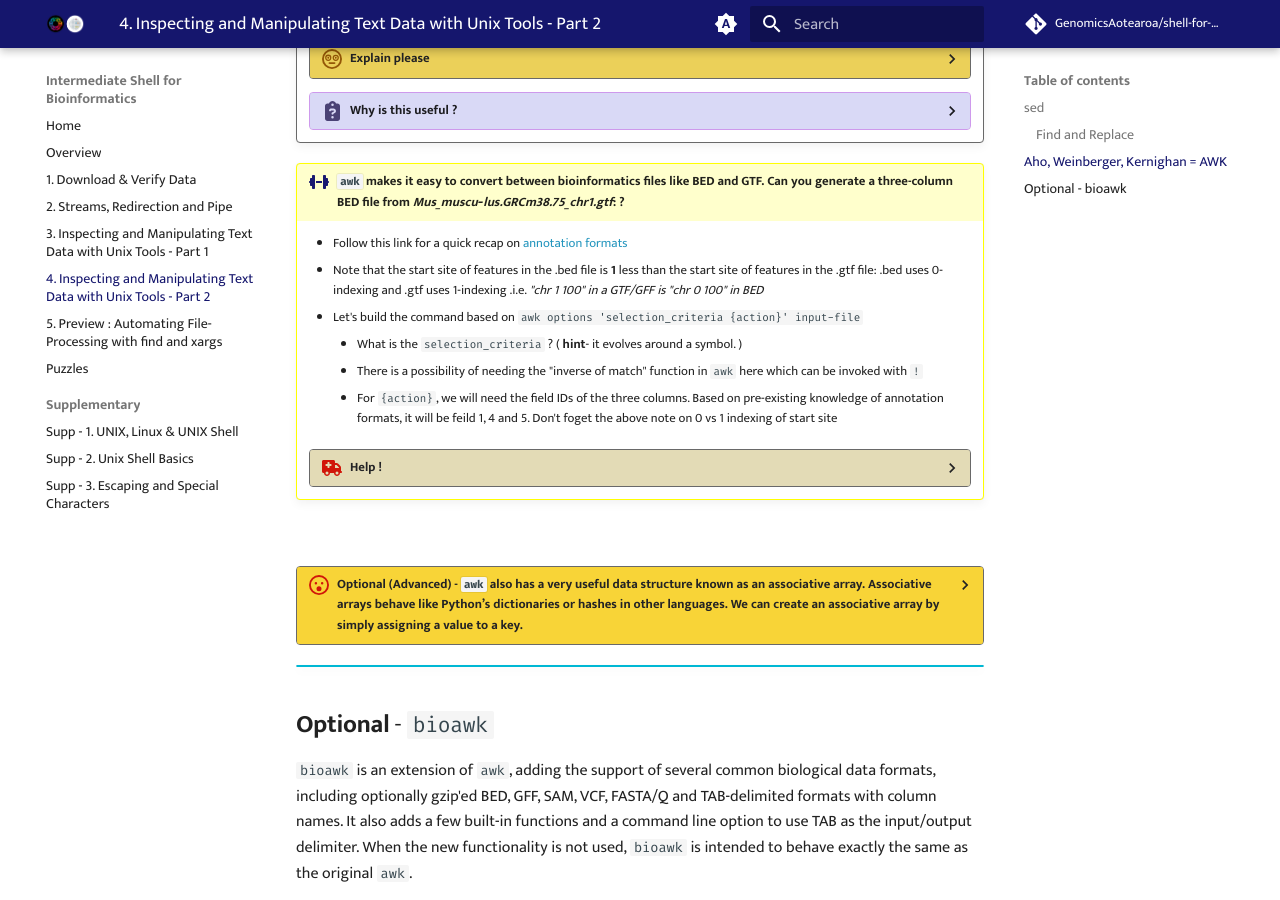
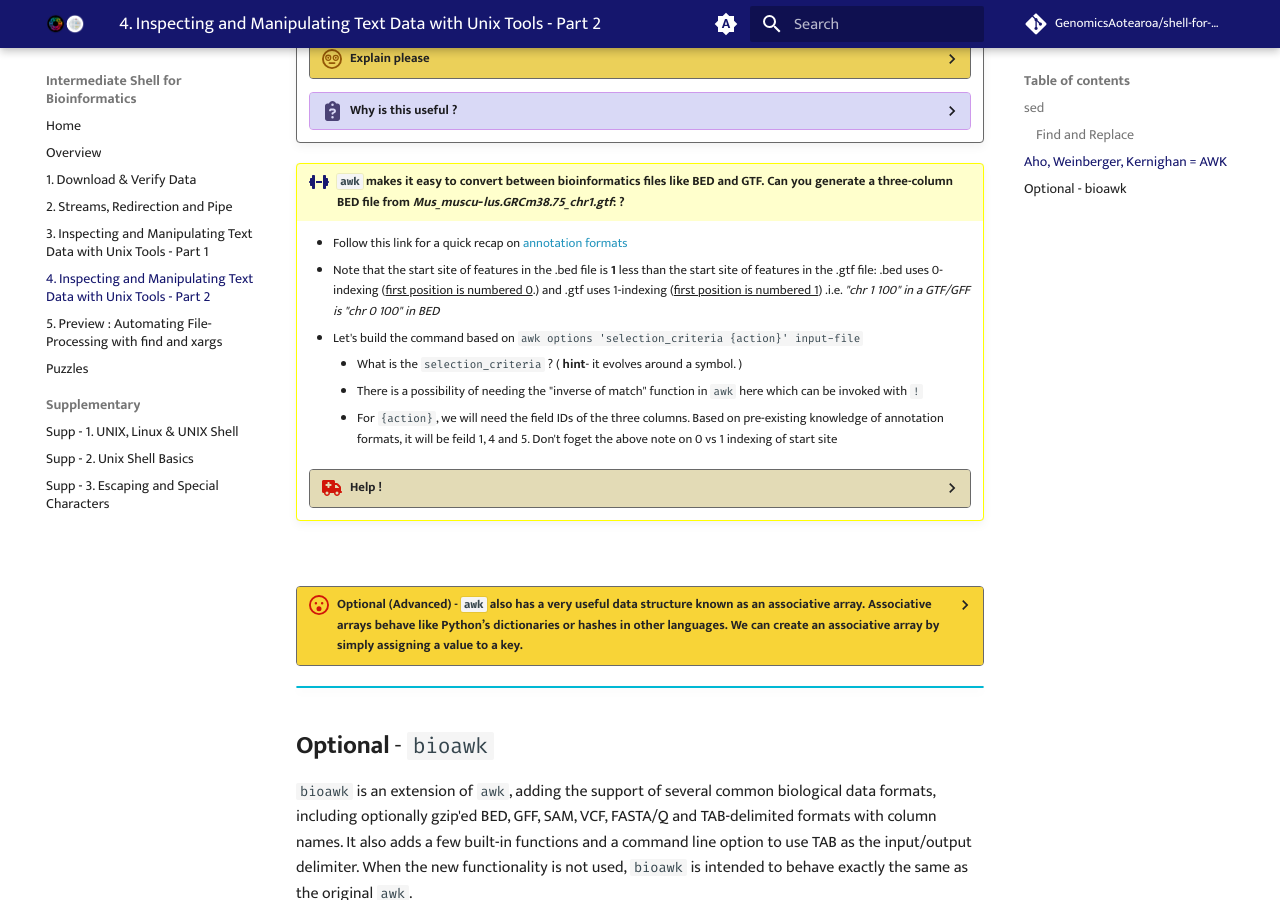
Before and after one commit to GenomicsAotearoa/shell-for-bioinformatics, an MkDocs documentation site: the page built from docs/5_inspectmanipulate2.md, in a window 1280 px wide and 900 px high, scrolled down 8306 px. Built offline with MkDocs 1.6.1 and Material for MkDocs 9.7.7, drawn with Linux system fonts in a browser that asks for light colours; comment, search, counter and statistics services are not loaded.

Commit message:
add comment on 0 vs 1 indexing

```diff
--- a/docs/5_inspectmanipulate2.md
+++ b/docs/5_inspectmanipulate2.md
@@ -509,7 +509,7 @@ We can also chain patterns, by using logical operators `&&` (AND), `||` (OR), an
 !!! dumbbell "`awk` makes it easy to convert between bioinformatics files like BED and GTF. Can you generate a three-column BED file from ***Mus_muscu‐lus.GRCm38.75_chr1.gtf***: ?"
 
     * Follow this link for a quick recap on [annotation formats](https://tag.readthedocs.io/en/stable/formats.html#:~:text=BED%20allows%20for%20a%20single,by%20ID%20and%20Parent%20attributes)
-    * Note that the start site of features in the .bed file is **1** less than the start site of features in the .gtf file: .bed uses 0-indexing and .gtf uses 1-indexing  .i.e. *"chr 1 100" in a GTF/GFF is "chr 0 100" in BED*
+    * Note that the start site of features in the .bed file is **1** less than the start site of features in the .gtf file: .bed uses 0-indexing (^^first position is numbered 0^^.) and .gtf uses 1-indexing (^^first position is numbered 1^^) .i.e. *"chr 1 100" in a GTF/GFF is "chr 0 100" in BED*
 
     * Let's build the command based on `awk options 'selection_criteria {action}' input-file`
         - What is the `selection_criteria` ? ( **hint**- it evolves around a symbol. )
```
